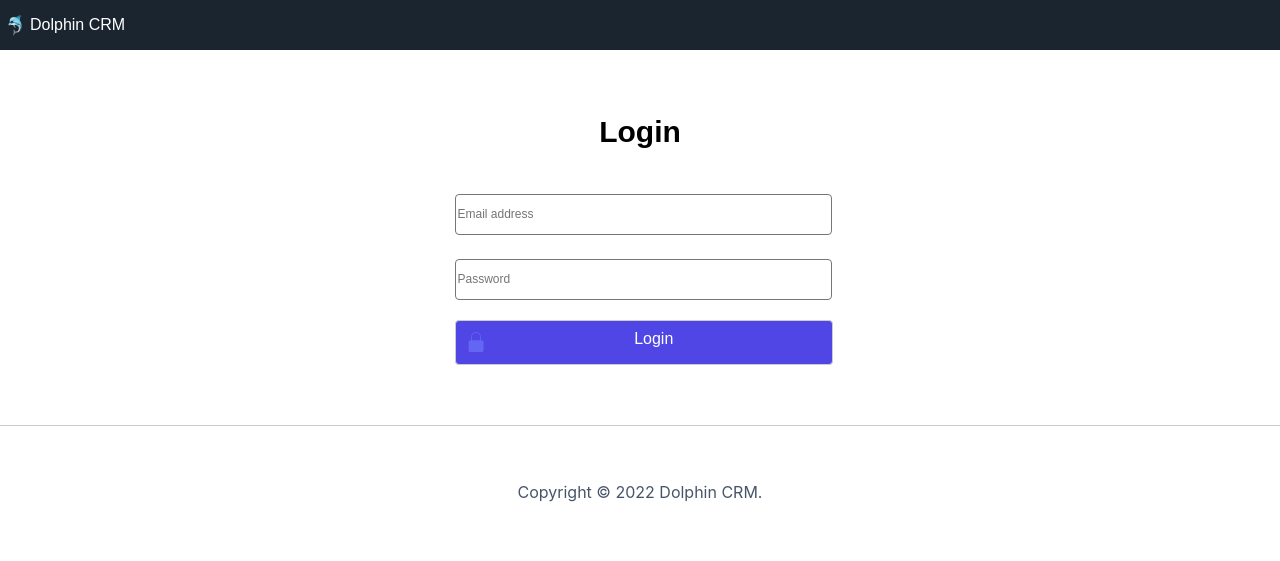
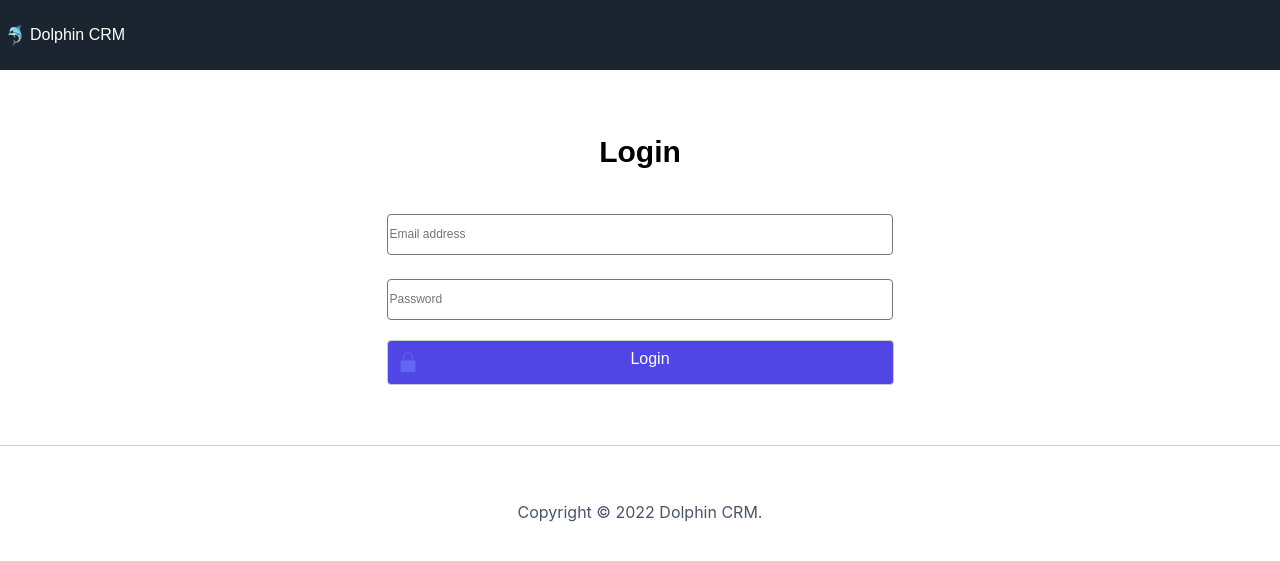
Before and after one commit to xeniqued/info2180-finalproject, a PHP site: page /loginindex.html in a window 1280 px wide. Shown: the top 561 px of the page. Run offline with PHP 8.4, Linux system fonts and the light colour scheme.

Commit message:
Minor cosmetic changes to input, button and header to align more closely with the doc

```diff
--- a/loginstyles.css
+++ b/loginstyles.css
@@ -26,7 +26,7 @@
 }*/
 header{
     display: flex;
-    height: 50px;
+    height: 70px;
     justify-content: space-between;
     align-items: center;
     background-color: #1a252f;
@@ -104,7 +104,7 @@ input[type=submit] {
     background-color: rgba(79,70,229,255);
     align-self: center;
     color: white;
-    width: 102%;
+    width: 507px;
     height: 45px;
     padding: 8px 10px;
     /*padding-right: 6px;*/
@@ -116,7 +116,7 @@ input[type=submit] {
 }
 
 textarea{
-    width: 100%;
+    width: 500px;
     height: 15px;
     font-size: 12px;
     /*padding: 12px 20px;*/
@@ -125,6 +125,7 @@ textarea{
     background-color: white;
     resize: none;
     border-radius: 4px;
+    margin: auto;
     margin-top: 20px;
     font-family: Arial, Helvetica, sans-serif;
 }
```
